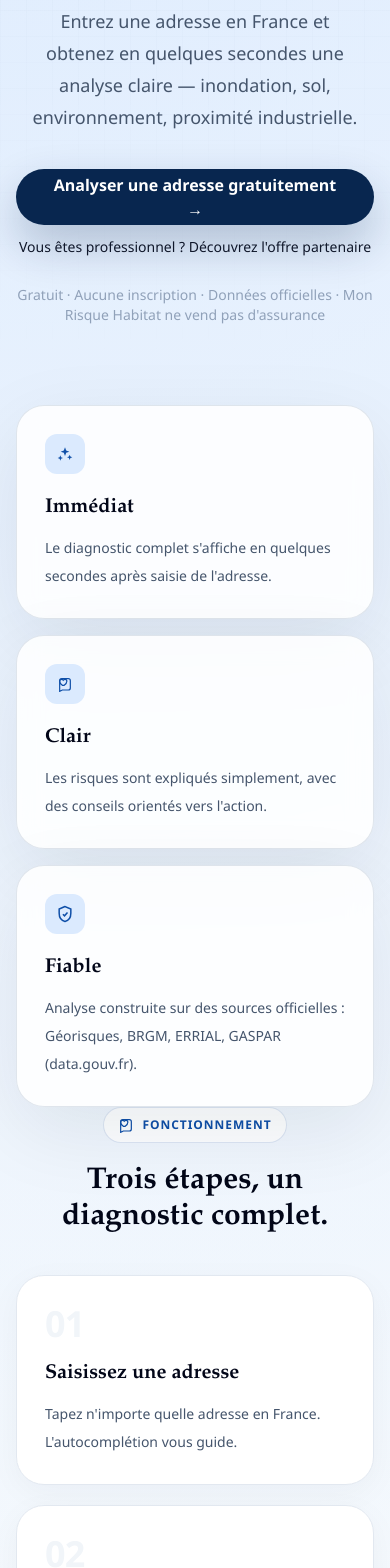
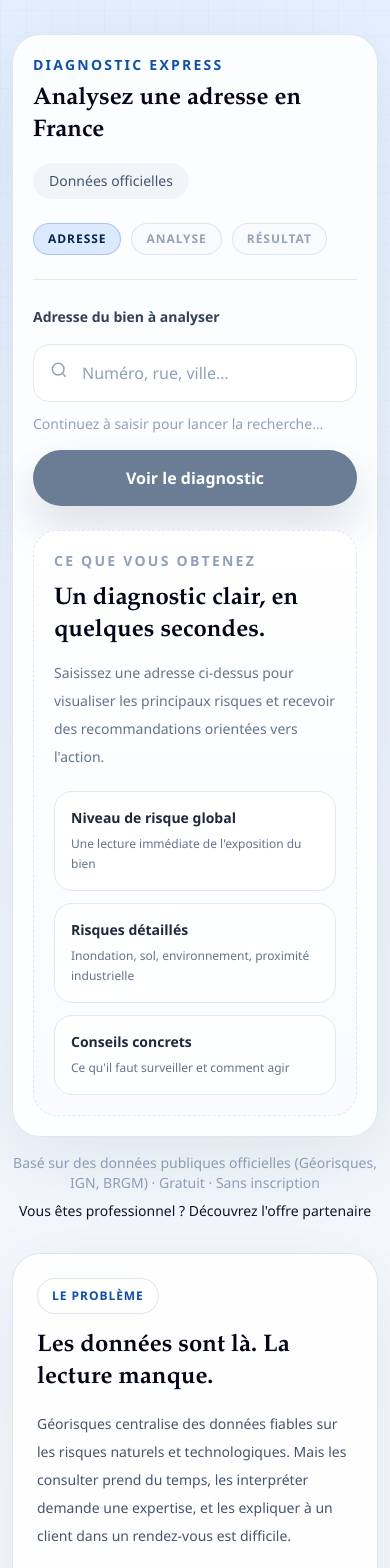
Before and after one commit to evensswa-ship-it/MonRisqueHabitat, a Next.js app: page / in a window 390 px wide. Shown: the part 432-2000 px from the top of the page. Built offline with nearby package versions, Linux system fonts and the light colour scheme.

Commit message:
Improve UX and responsive layout

```diff
--- a/app/blog/page.tsx
+++ b/app/blog/page.tsx
@@ -12,7 +12,7 @@ export default function BlogPage() {
   const posts = getAllPosts();
 
   return (
-    <div className="shell py-16">
+    <div className="shell py-12 md:py-16">
       <header className="mb-4">
         <Link href="/" aria-label="Accueil Mon Risque Habitat">
           <MrhLogo className="h-8 w-auto" />
@@ -29,10 +29,10 @@ export default function BlogPage() {
         </p>
       </div>
 
-      <ul className="mt-12 space-y-4">
+      <ul className="mt-12 grid gap-4 md:grid-cols-2">
         {posts.map((post) => (
           <li key={post.slug}>
-            <Link href={`/blog/${post.slug}`} className="panel-card block hover:shadow-md transition-shadow">
+            <Link href={`/blog/${post.slug}`} className="panel-card block h-full p-6 transition-shadow hover:shadow-md">
               <h2 className="font-serif text-lg font-semibold text-[var(--brand-ink)]">
                 {post.title}
               </h2>
--- a/app/globals.css
+++ b/app/globals.css
@@ -51,7 +51,13 @@ input {
 
 .shell {
   margin: 0 auto;
-  width: min(1200px, calc(100% - 32px));
+  width: min(1200px, calc(100% - 24px));
+}
+
+@media (min-width: 640px) {
+  .shell {
+    width: min(1200px, calc(100% - 48px));
+  }
 }
 
 .glass-panel {
@@ -59,12 +65,14 @@ input {
   background: rgba(255, 255, 255, 0.86);
   box-shadow: var(--shadow);
   backdrop-filter: blur(12px);
+  border-radius: 28px;
 }
 
 .panel-card {
   border: 1px solid rgba(148, 163, 184, 0.16);
   background: rgba(255, 255, 255, 0.96);
   box-shadow: var(--shadow-card);
+  border-radius: 20px;
 }
 
 .section-stack {
--- a/app/page.tsx
+++ b/app/page.tsx
@@ -5,45 +5,26 @@ import {
   Database,
   MessageCircleHeart,
   ShieldCheck,
-  Sparkles,
 } from "@/components/widget/icons";
 import { MrhLogo } from "@/components/brand/mrh-logo";
 
 // ─── Données statiques ────────────────────────────────────────────────────────
 
-const benefits = [
+const useCases = [
   {
-    Icon: Sparkles,
-    title: "Immédiat",
-    text: "Le diagnostic complet s'affiche en quelques secondes après saisie de l'adresse.",
+    label: "Avant un mandat",
+    title: "Préparez votre rendez-vous vendeur",
+    text: "Vérifiez les risques d'un bien avant votre premier contact. Arrivez informé et anticipez les objections.",
   },
   {
-    Icon: MessageCircleHeart,
-    title: "Clair",
-    text: "Les risques sont expliqués simplement, avec des conseils orientés vers l'action.",
+    label: "Avant un devis",
+    title: "Anticipez les risques avant d'émettre une offre",
+    text: "Analysez le profil de risque d'une adresse avant de tarifier. Réduisez les mauvaises surprises après signature.",
   },
   {
-    Icon: ShieldCheck,
-    title: "Fiable",
-    text: "Analyse construite sur des sources officielles : Géorisques, BRGM, ERRIAL, GASPAR (data.gouv.fr).",
-  },
-];
-
-const steps = [
-  {
-    step: "01",
-    title: "Saisissez une adresse",
-    text: "Tapez n'importe quelle adresse en France. L'autocomplétion vous guide.",
-  },
-  {
-    step: "02",
-    title: "Analyse automatique",
-    text: "Les données sont croisées en temps réel à partir de sources publiques officielles.",
-  },
-  {
-    step: "03",
-    title: "Rapport clair et exploitable",
-    text: "Consultez le diagnostic, téléchargez le PDF ou recevez-le par email.",
+    label: "Face à votre client",
+    title: "Expliquez les risques simplement",
+    text: "Montrez une synthèse lisible et compréhensible. Vos clients entrent dans la transaction informés.",
   },
 ];
 
@@ -66,6 +47,7 @@ const dataSources = [
 ];
 
 const footerLinks = [
+  { label: "Blog", href: "/blog" },
   { label: "Mentions légales", href: "/mentions-legales" },
   { label: "Politique de confidentialité", href: "/mentions-legales#donnees" },
   { label: "Contact", href: "mailto:monrisquehabitat@agsandco.fr" },
@@ -78,7 +60,7 @@ export default function HomePage() {
     <main className="pb-16 md:pb-24">
 
       {/* ── NAVIGATION ───────────────────────────────────────────────────── */}
-      <section className="grid-lines overflow-hidden pt-4 md:pt-6">
+      <section id="analyser" className="grid-lines overflow-hidden pt-4 md:pt-6">
         <div className="shell">
           <header className="flex items-center justify-between rounded-full border border-white/70 bg-white/78 px-5 py-4 shadow-[0_18px_50px_rgba(15,23,42,0.06)] backdrop-blur">
             <div className="flex items-center gap-3">
@@ -92,6 +74,7 @@ export default function HomePage() {
             </div>
             <nav className="hidden gap-7 text-sm text-slate-600 md:flex">
               <a href="#analyser" className="transition hover:text-slate-900">Analyser</a>
+              <a href="/blog" className="transition hover:text-slate-900">Blog</a>
               <a href="#fonctionnement" className="transition hover:text-slate-900">Fonctionnement</a>
               <a href="#partenaires" className="transition hover:text-slate-900">Partenaires</a>
             </nav>
@@ -101,127 +84,111 @@ export default function HomePage() {
           </header>
 
           {/* ── HERO ──────────────────────────────────────────────────────── */}
-          <div className="mt-16 pb-20 pt-8 text-center md:mt-24 md:pb-28 md:pt-12">
+          <div className="mt-4 pb-8 pt-4 text-center md:mt-10 md:pb-14 md:pt-6">
             <div className="reveal-up">
-              <span className="eyebrow mx-auto">
-                <Sparkles />
-                Diagnostic immobilier gratuit
-              </span>
-
-              <h1 className="mx-auto mt-7 max-w-3xl text-balance text-5xl font-semibold tracking-tight text-slate-950 md:text-6xl">
-                Votre bien est-il exposé à des risques ?
+              <h1 className="mx-auto max-w-3xl text-balance text-4xl font-semibold tracking-tight text-slate-950 md:text-5xl">
+                Analysez les risques immobiliers. Expliquez-les à votre client.
               </h1>
 
-              <p className="mx-auto mt-6 max-w-xl text-balance text-lg leading-8 text-slate-600">
-                Entrez une adresse en France et obtenez en quelques secondes une analyse claire — inondation, sol, environnement, proximité industrielle.
+              <p className="mx-auto mt-4 max-w-xl text-balance text-lg leading-8 text-slate-600">
+                Entrez une adresse et obtenez en quelques secondes une synthèse claire — inondation, sol, environnement, proximité industrielle.
               </p>
 
-              <div className="mt-9 flex flex-col items-center gap-3">
-                <a href="#analyser" className="cta-primary cta-lg">
-                  Analyser une adresse gratuitement →
-                </a>
+              <div className="mt-8">
+                <RiskWidget />
+              </div>
+
+              <div className="mt-4 flex flex-col items-center gap-2">
+                <p className="text-sm text-slate-400">
+                  Basé sur des données publiques officielles (Géorisques, IGN, BRGM) · Gratuit · Sans inscription
+                </p>
                 <a href="#partenaires" className="text-sm text-slate-400 transition hover:text-slate-700">
                   Vous êtes professionnel ? Découvrez l'offre partenaire
                 </a>
               </div>
+            </div>
+          </div>
+        </div>
+      </section>
 
-              <p className="mt-7 text-sm text-slate-400">
-                Gratuit · Aucune inscription · Données officielles · Mon Risque Habitat ne vend pas d'assurance
+      {/* ── POURQUOI ─────────────────────────────────────────────────────── */}
+      <section className="shell mt-6 md:mt-8">
+        <div className="glass-panel reveal-up p-6 md:p-10">
+          <div className="grid gap-8 md:grid-cols-2 md:items-start md:gap-12">
+            <div>
+              <span className="eyebrow">Le problème</span>
+              <h2 className="mt-4 text-2xl font-semibold text-slate-950">
+                Les données sont là. La lecture manque.
+              </h2>
+              <p className="mt-4 text-sm leading-7 text-slate-600">
+                Géorisques centralise des données fiables sur les risques naturels et technologiques. Mais les consulter prend du temps, les interpréter demande une expertise, et les expliquer à un client dans un rendez-vous est difficile.
+              </p>
+            </div>
+            <div>
+              <span className="eyebrow">Ce que fait MRH</span>
+              <h2 className="mt-4 text-2xl font-semibold text-slate-950">
+                Une synthèse exploitable en quelques secondes.
+              </h2>
+              <p className="mt-4 text-sm leading-7 text-slate-600">
+                MRH croise les mêmes sources officielles et produit une note claire par facteur de risque. Un niveau global, les points d'attention, une lecture que vous pouvez partager.
               </p>
             </div>
           </div>
         </div>
       </section>
 
-      {/* ── BÉNÉFICES ────────────────────────────────────────────────────── */}
-      <section className="shell mt-6 md:mt-8">
-        <div className="grid gap-4 md:grid-cols-3 md:gap-6">
-          {benefits.map(({ Icon, title, text }, index) => (
-            <article
-              key={title}
-              className="glass-panel hover-lift reveal-up rounded-[28px] p-7 md:p-8"
-              style={{ "--delay": `${index * 80}ms` } as CSSProperties}
-            >
-              <div className="mb-5 flex h-10 w-10 items-center justify-center rounded-xl bg-[var(--brand-soft)] text-[var(--brand)]">
-                <Icon />
-              </div>
-              <h3 className="text-xl font-semibold text-slate-950">{title}</h3>
-              <p className="mt-3 text-sm leading-7 text-slate-600">{text}</p>
-            </article>
-          ))}
-        </div>
-      </section>
-
-      {/* ── COMMENT ÇA MARCHE ────────────────────────────────────────────── */}
-      <section id="fonctionnement" className="shell mt-24 md:mt-32">
+      {/* ── CAS D'USAGE ──────────────────────────────────────────────────── */}
+      <section id="fonctionnement" className="shell mt-16 md:mt-24">
         <div className="mb-10 text-center md:mb-14">
           <span className="eyebrow mx-auto">
             <MessageCircleHeart />
-            Fonctionnement
+            Cas d'usage
           </span>
           <h2 className="mx-auto mt-5 max-w-2xl text-balance text-3xl font-semibold text-slate-950 md:text-4xl">
-            Trois étapes, un diagnostic complet.
+            Utilisé à chaque étape d'une transaction.
           </h2>
         </div>
         <div className="grid gap-5 md:gap-6 md:grid-cols-3">
-          {steps.map(({ step, title, text }, index) => (
+          {useCases.map(({ label, title, text }, index) => (
             <article
-              key={step}
-              className="reveal-up relative rounded-[28px] border border-slate-200 bg-white p-7 shadow-[0_8px_32px_rgba(15,23,42,0.04)] md:p-9"
+              key={label}
+              className="panel-card reveal-up relative p-6 md:p-8"
               style={{ "--delay": `${index * 80}ms` } as CSSProperties}
             >
-              <p className="text-4xl font-semibold tracking-tight text-slate-100 md:text-5xl">
-                {step}
-              </p>
-              <h3 className="mt-4 text-xl font-semibold text-slate-950">{title}</h3>
+              <p className="text-xs font-semibold uppercase tracking-[0.12em] text-[var(--brand)]">{label}</p>
+              <h3 className="mt-3 text-xl font-semibold text-slate-950">{title}</h3>
               <p className="mt-3 text-sm leading-7 text-slate-600">{text}</p>
             </article>
           ))}
         </div>
 
-        {/* CTA après les étapes */}
         <div className="mt-10 text-center md:mt-12">
           <a href="#analyser" className="cta-primary cta-lg">
-            Lancer mon diagnostic →
+            Analyser une adresse →
           </a>
         </div>
       </section>
 
-      {/* ── WIDGET — ZONE D'ANALYSE ──────────────────────────────────────── */}
-      <section id="analyser" className="shell mt-24 md:mt-32">
-        <div className="mb-8 text-center md:mb-12">
-          <h2 className="mx-auto max-w-2xl text-balance text-3xl font-semibold text-slate-950 md:text-4xl">
-            Entrez une adresse, obtenez votre diagnostic.
-          </h2>
-          <p className="mx-auto mt-4 max-w-xl text-sm leading-7 text-slate-500">
-            Résultat immédiat. Aucune inscription requise.
-          </p>
-        </div>
-        <RiskWidget />
-      </section>
-
       {/* ── CRÉDIBILITÉ ──────────────────────────────────────────────────── */}
       <section className="shell mt-16 md:mt-24">
-        <div className="glass-panel reveal-up rounded-[34px] p-8 md:p-11">
-          <div className="mb-8 text-center md:mb-10">
-            <span className="eyebrow mx-auto">
+        <div className="glass-panel reveal-up p-6 md:p-10">
+          <div className="mb-8 grid gap-6 md:mb-10 md:grid-cols-[0.85fr_1.15fr] md:items-end">
+            <div>
+            <span className="eyebrow">
               <Database />
               Sources officielles
             </span>
-            <h2 className="mx-auto mt-5 max-w-2xl text-balance text-3xl font-semibold text-slate-950 md:text-4xl">
+            <h2 className="mt-5 max-w-xl text-balance text-3xl font-semibold text-slate-950 md:text-4xl">
               Des données que vous pouvez vérifier.
             </h2>
-            <p className="mx-auto mt-4 max-w-2xl text-base leading-8 text-slate-600">
-              L'analyse est construite à partir de bases de données publiques reconnues — Géorisques, ERRIAL, BRGM — enrichies d'une lecture orientée vers l'action.
-            </p>
-            <p className="mx-auto mt-5 max-w-xl text-balance rounded-2xl bg-[var(--brand-soft)] px-6 py-4 text-sm leading-7 text-[var(--brand-ink)]">
-              Les données officielles sont complètes, mais leur lecture peut prendre du temps.{" "}
-              MRH propose une synthèse claire et exploitable en quelques secondes.
+            </div>
+            <p className="max-w-2xl text-base leading-8 text-slate-600 md:justify-self-end">
+              L'analyse est construite à partir de bases de données publiques reconnues — Géorisques, ERRIAL, BRGM. Les mêmes données que les professionnels consultent, présentées différemment.
             </p>
           </div>
           <div className="grid gap-4 md:grid-cols-3 md:gap-6">
             {dataSources.map(({ Icon, label, sub }) => (
-              <div key={label} className="panel-card rounded-[22px] p-6">
+              <div key={label} className="panel-card p-5 md:p-6">
                 <div className="mb-4 flex h-10 w-10 items-center justify-center rounded-xl bg-[var(--brand-soft)] text-[var(--brand)]">
                   <Icon />
                 </div>
@@ -238,26 +205,31 @@ export default function HomePage() {
 
       {/* ── CTA FINAL ────────────────────────────────────────────────────── */}
       <section className="shell mt-16 md:mt-24">
-        <div className="reveal-up rounded-[34px] bg-[linear-gradient(135deg,#08264f_0%,#0f4fa8_52%,#3b82f6_100%)] p-10 text-center text-white shadow-[0_28px_80px_rgba(15,79,168,0.24)] md:p-16">
+        <div className="reveal-up rounded-[28px] bg-[var(--brand-ink)] p-8 text-left text-white shadow-[0_28px_80px_rgba(8,38,79,0.22)] md:p-12">
           <p className="text-sm font-semibold uppercase tracking-[0.2em] text-blue-200">
-            Prenez les bonnes décisions
+            Pour les professionnels de l'immobilier et de l'assurance
           </p>
-          <h2 className="mx-auto mt-5 max-w-2xl text-balance text-3xl font-semibold md:text-4xl">
-            Analysez votre bien avant qu'il soit trop tard.
+          <h2 className="mt-5 max-w-2xl text-balance text-3xl font-semibold md:text-4xl">
+            Ajoutez l'analyse de risque à chaque transaction.
           </h2>
-          <p className="mx-auto mt-4 max-w-xl text-base leading-8 text-blue-100">
-            Gratuit, immédiat, sans inscription. Les données qui changent une décision d'achat.
+          <p className="mt-4 max-w-2xl text-base leading-8 text-blue-100">
+            Gratuit, immédiat, sans inscription. Pour l'intégrer à votre workflow, découvrez l'offre partenaire.
           </p>
-          <a href="#analyser" className="cta-secondary cta-lg mt-8 inline-flex">
-            Lancer le diagnostic →
-          </a>
+          <div className="mt-8 flex flex-col gap-3 sm:flex-row sm:items-center">
+            <a href="#analyser" className="cta-secondary cta-lg inline-flex">
+              Analyser une adresse →
+            </a>
+            <a href="#partenaires" className="text-sm font-medium text-blue-200 transition hover:text-white">
+              Voir l'offre partenaire
+            </a>
+          </div>
         </div>
       </section>
 
       {/* ── B2B — PARTENAIRES ────────────────────────────────────────────── */}
       <section id="partenaires" className="shell mt-16 pt-2 md:mt-24 md:pt-4">
         <div className="grid items-start gap-8 md:gap-10 lg:grid-cols-[0.9fr_1.1fr] lg:gap-12">
-          <div className="glass-panel reveal-up rounded-[30px] p-7 md:p-9">
+          <div className="glass-panel reveal-up p-6 md:p-8">
             <p className="text-sm font-semibold uppercase tracking-[0.18em] text-[var(--brand)]">
               Espace partenaires
             </p>
@@ -265,18 +237,18 @@ export default function HomePage() {
               Intégrez le diagnostic dans votre parcours client.
             </h2>
             <p className="mt-5 text-base leading-8 text-slate-600">
-              Conçu pour les assureurs, courtiers, réseaux d'agences et mutuelles. Ajoutez une lecture du risque habitat à chaque devis ou transaction.
+              Pour les agences, courtiers, assureurs et réseaux immobiliers. Ajoutez une analyse de risque à chaque dossier — sans changer votre outil actuel.
             </p>
-            <div className="mt-7 space-y-4 text-sm leading-7 text-slate-700">
-              <div className="panel-card hover-lift rounded-2xl p-5">
+            <div className="mt-7 divide-y divide-slate-200/80 border-y border-slate-200/80 text-sm leading-7 text-slate-700">
+              <div className="py-4">
                 <span className="font-semibold text-slate-950">Réduisez les sinistres non anticipés</span>
                 <p className="mt-1 text-slate-500">Vos clients entrent informés, vos contrats sont mieux dimensionnés.</p>
               </div>
-              <div className="panel-card hover-lift rounded-2xl p-5">
-                <span className="font-semibold text-slate-950">Intégration en moins d'une journée</span>
+              <div className="py-4">
+                <span className="font-semibold text-slate-950">Intégration en une semaine</span>
                 <p className="mt-1 text-slate-500">API simple, widget embarquable, ou lien direct — selon votre stack.</p>
               </div>
-              <div className="panel-card hover-lift rounded-2xl p-5">
+              <div className="py-4">
                 <span className="font-semibold text-slate-950">Marque blanche disponible</span>
                 <p className="mt-1 text-slate-500">Personnalisez l'interface aux couleurs de votre structure.</p>
               </div>
@@ -299,7 +271,7 @@ export default function HomePage() {
               </div>
             </div>
             <p className="mt-4 max-w-sm leading-6 text-slate-500">
-              Une lecture claire des risques liés à l'habitat, pour les particuliers et les professionnels.
+              Une synthèse claire des risques immobiliers pour les professionnels de l'immobilier et de l'assurance.
             </p>
           </div>
           <div className="flex flex-wrap gap-x-6 gap-y-3">
--- a/components/partner/partner-demo-form.tsx
+++ b/components/partner/partner-demo-form.tsx
@@ -127,7 +127,7 @@ export function PartnerDemoForm() {
   }
 
   return (
-    <div className="reveal-up rounded-[30px] border border-slate-200 bg-white p-7 shadow-[0_18px_50px_rgba(15,23,42,0.06)] md:p-9">
+    <div className="panel-card reveal-up p-6 md:p-8">
       <p className="text-sm font-semibold uppercase tracking-[0.18em] text-[var(--brand)]">
         Demande de démo
       </p>
@@ -139,7 +139,7 @@ export function PartnerDemoForm() {
       </p>
 
       {status === "success" ? (
-        <div className="mt-6 rounded-[22px] border border-emerald-200 bg-emerald-50 p-5">
+        <div className="mt-6 rounded-[20px] border border-emerald-200 bg-emerald-50 p-5">
           <p className="text-sm font-semibold uppercase tracking-[0.16em] text-emerald-700">
             Demande envoyée
           </p>
@@ -235,7 +235,7 @@ export function PartnerDemoForm() {
           </label>
 
           {(errorMessage || validationMessage) && (
-            <div className="rounded-[20px] border border-rose-200 bg-rose-50 px-4 py-3 text-sm text-rose-700">
+            <div className="rounded-[18px] border border-rose-200 bg-rose-50 px-4 py-3 text-sm text-rose-700">
               {errorMessage || validationMessage}
             </div>
           )}
--- a/components/widget/risk-widget.tsx
+++ b/components/widget/risk-widget.tsx
@@ -139,16 +139,23 @@ export function RiskWidget() {
   }
 
   return (
-    <section className="glass-panel rounded-[36px] p-6 md:p-8">
-      <div className="rounded-[30px] border border-slate-200 bg-white p-7 md:p-10">
-        <div className="flex justify-end">
+    <section className="glass-panel mx-auto max-w-5xl p-5 text-left md:p-7">
+      <div className="flex flex-wrap items-start justify-between gap-4">
+        <div>
+          <p className="text-sm font-semibold uppercase tracking-[0.16em] text-[var(--brand)]">
+            Diagnostic express
+          </p>
+          <h2 className="mt-2 text-2xl font-semibold text-slate-950 md:text-3xl">
+            Analysez une adresse en France
+          </h2>
+        </div>
         <div className="rounded-full bg-slate-100 px-4 py-2 text-sm font-medium text-slate-600">
-            Adresse en France
+          Données officielles
         </div>
       </div>
 
       {view !== "result" && (
-          <div className="mt-7 flex flex-wrap gap-2.5">
+        <div className="mt-6 flex flex-wrap gap-2.5">
           {steps.map((step) => (
             <div
               key={step.id}
@@ -171,7 +178,7 @@ export function RiskWidget() {
         onSubmit={handleSubmit}
       />
 
-        <div className="mt-8">
+      <div className="mt-6">
         {view === "idle" && <WidgetEmptyState />}
         {view === "loading" && (
           <div className="reveal-up">
@@ -191,7 +198,6 @@ export function RiskWidget() {
           </div>
         )}
       </div>
-      </div>
     </section>
   );
 }
--- a/components/widget/widget-empty-state.tsx
+++ b/components/widget/widget-empty-state.tsx
@@ -6,7 +6,7 @@ const previewItems = [
 
 export function WidgetEmptyState() {
   return (
-    <div className="rounded-[28px] border border-dashed border-slate-200 bg-[linear-gradient(180deg,#ffffff_0%,#f8fbff_100%)] p-6 md:p-8 reveal-up">
+    <div className="reveal-up rounded-[24px] border border-dashed border-slate-200 bg-[linear-gradient(180deg,#ffffff_0%,#f8fbff_100%)] p-5 md:p-7">
       <p className="text-sm font-semibold uppercase tracking-[0.16em] text-slate-400">
         Ce que vous obtenez
       </p>
@@ -20,7 +20,7 @@ export function WidgetEmptyState() {
         {previewItems.map((item) => (
           <div
             key={item.label}
-            className="rounded-2xl border border-slate-200 bg-white/90 p-4"
+            className="rounded-[18px] border border-slate-200 bg-white/90 p-4"
           >
             <p className="text-sm font-semibold text-slate-800">{item.label}</p>
             <p className="mt-1.5 text-xs leading-5 text-slate-500">{item.sub}</p>
--- a/components/widget/widget-form.tsx
+++ b/components/widget/widget-form.tsx
@@ -71,12 +71,12 @@ export function WidgetForm({
   return (
     <form
       onSubmit={onSubmit}
-      className="mt-7 rounded-[28px] border border-slate-200 bg-slate-50/70 p-5 md:p-6"
+      className="mt-6 border-t border-slate-200 pt-6"
     >
       <label htmlFor="address" className="text-sm font-semibold text-slate-700">
         Adresse du bien à analyser
       </label>
-      <div className="mt-4 flex flex-col gap-4 md:flex-row md:items-start">
+      <div className="mt-4 flex flex-col gap-4 lg:flex-row lg:items-start">
         <div className="relative flex-1">
           <Search className="pointer-events-none absolute left-4 top-4 text-slate-400" />
           <input
@@ -121,14 +121,14 @@ export function WidgetForm({
         <button
           type="submit"
           disabled={isLoading || !selectedAddress}
-          className="cta-primary cta-lg disabled:cursor-not-allowed disabled:opacity-60"
+          className="cta-primary cta-lg w-full disabled:cursor-not-allowed disabled:opacity-60 lg:w-auto"
         >
           {isLoading ? "Analyse en cours…" : "Voir le diagnostic"}
         </button>
       </div>
 
       {selectedAddress && (
-        <div className="animate-fade-in mt-5 rounded-[22px] border border-emerald-200 bg-emerald-50/70 p-5">
+        <div className="animate-fade-in mt-5 rounded-[20px] border border-emerald-200 bg-emerald-50/70 p-5">
           <p className="text-xs font-semibold uppercase tracking-[0.16em] text-emerald-700">
             Adresse confirmée
           </p>
```
Also changed, not shown: app/blog/[slug]/page.tsx (+17 -4 lines), components/widget/lead-capture-form.tsx (+4 -4 lines), components/widget/risk-card.tsx (+4 -4 lines), components/widget/widget-result.tsx (+11 -11 lines). Lines whose indentation alone changed are shown as unchanged.
